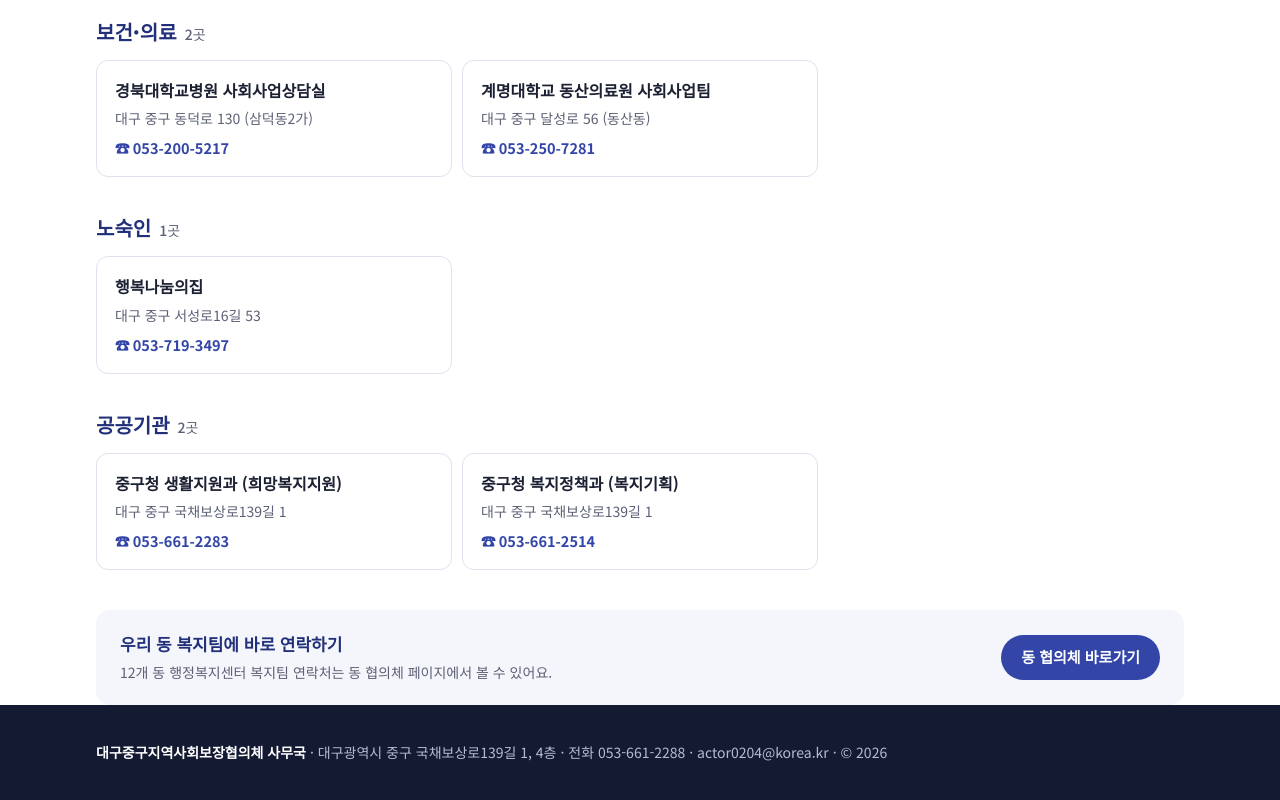
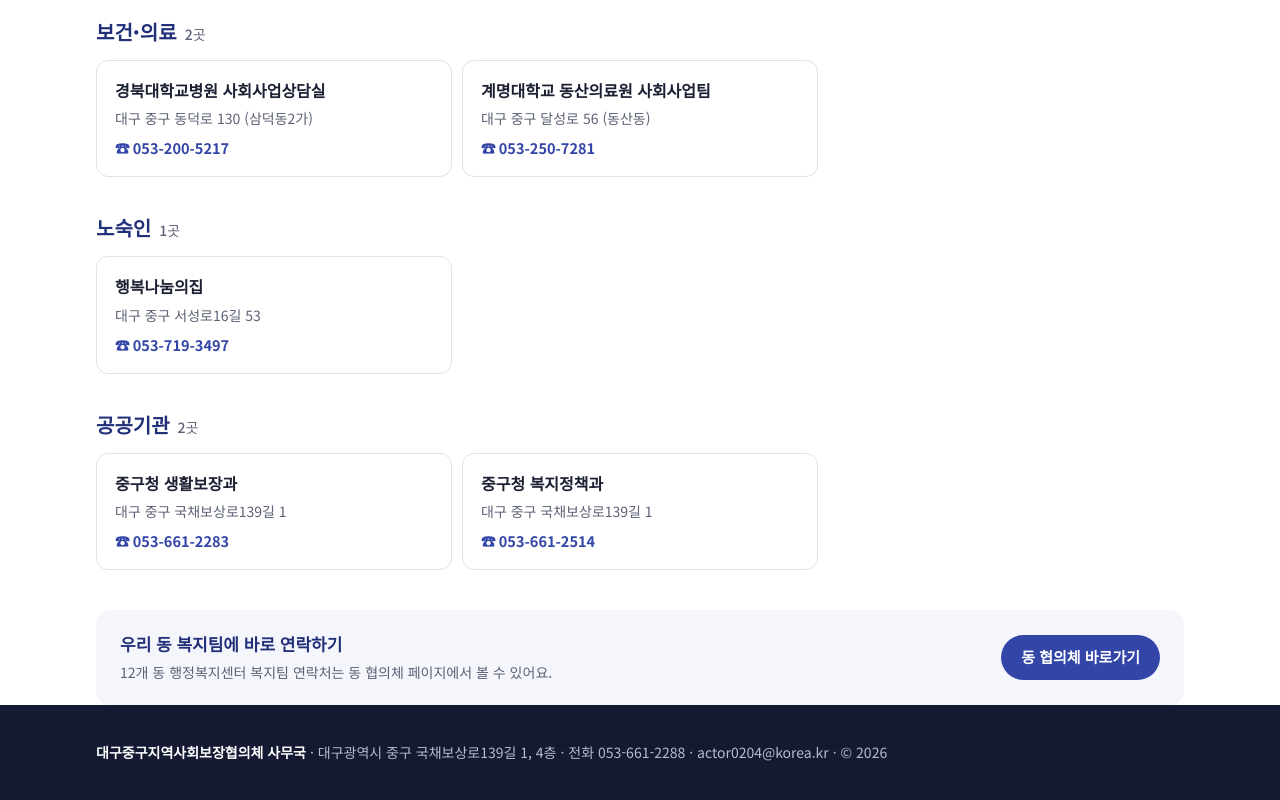
Before and after one commit to jungguswc/homepage, a plain HTML site: page jawon.html in a window 1280 px wide. Shown: the part 3538-4338 px from the top of the page. Drawn offline with Linux system fonts and the light colour scheme.

Commit message:
Add files via upload

```diff
--- a/jawon.html
+++ b/jawon.html
@@ -183,8 +183,8 @@
  ["보건·의료","경북대학교병원 사회사업상담실","대구 중구 동덕로 130 (삼덕동2가)","053-200-5217",0],
  ["보건·의료","계명대학교 동산의료원 사회사업팀","대구 중구 달성로 56 (동산동)","053-250-7281",0],
  ["노숙인","행복나눔의집","대구 중구 서성로16길 53","053-719-3497",0],
- ["공공기관","중구청 생활지원과 (희망복지지원)","대구 중구 국채보상로139길 1","053-661-2283",0],
- ["공공기관","중구청 복지정책과 (복지기획)","대구 중구 국채보상로139길 1","053-661-2514",0]
+ ["공공기관","중구청 생활보장과","대구 중구 국채보상로139길 1","053-661-2283",0],
+ ["공공기관","중구청 복지정책과","대구 중구 국채보상로139길 1","053-661-2514",0]
 ];
 
 const CATS = [...new Set(DATA.map(d => d[0]))];
```
